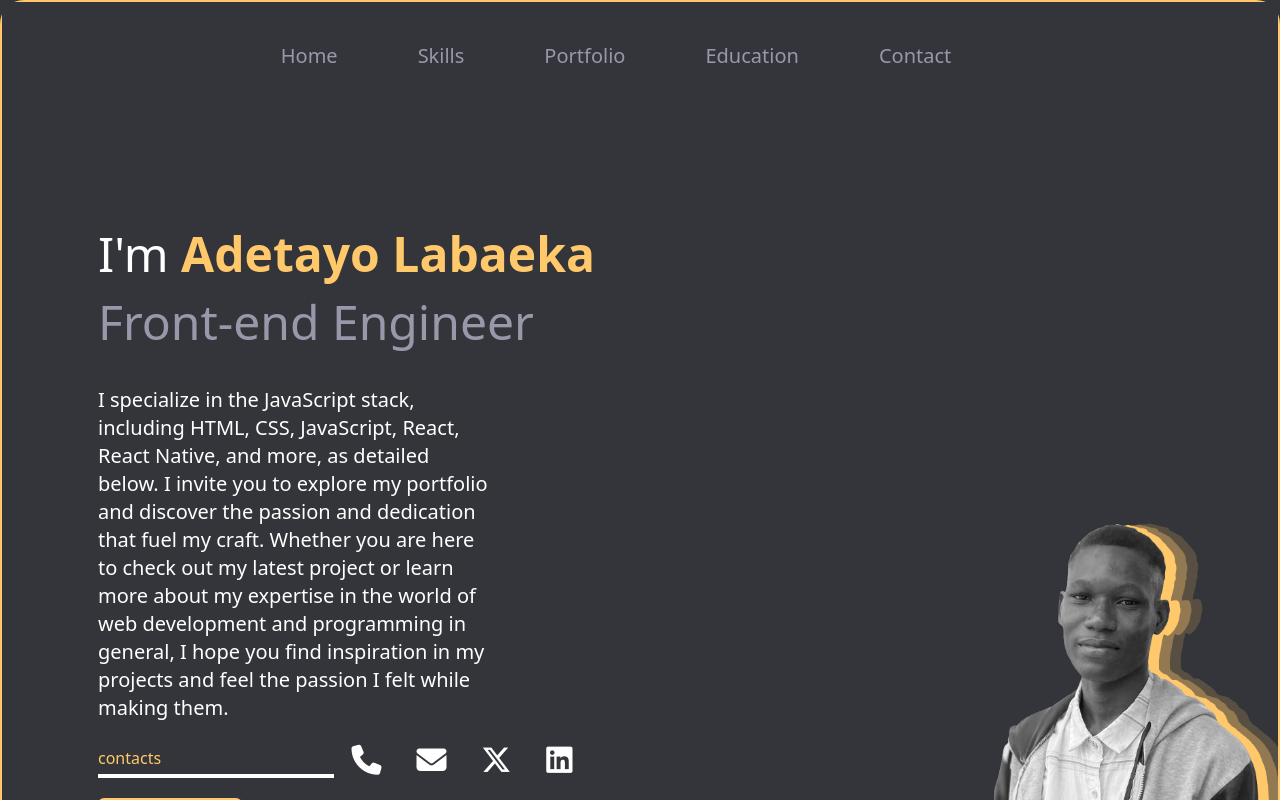
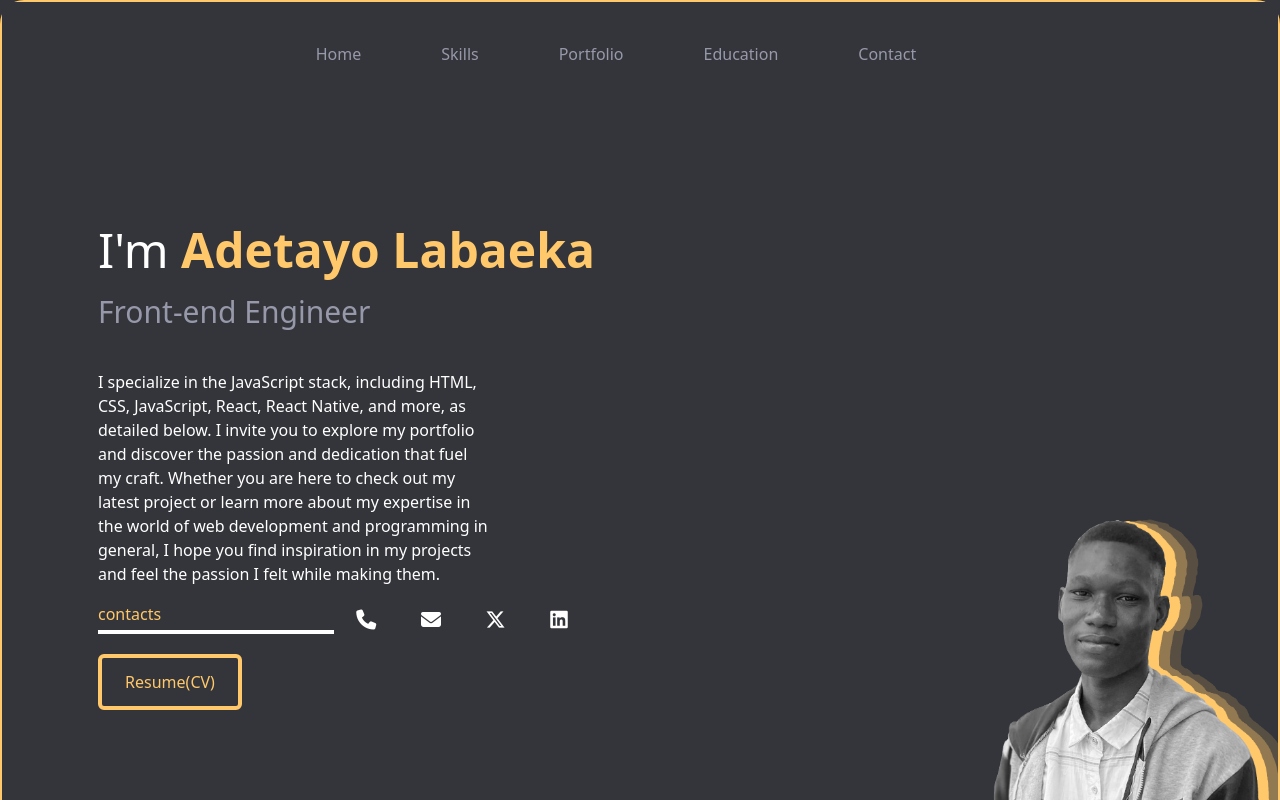
Before and after one commit to Onetyten/OnetytenCodes, a React (Vite) app: page / in a window 1280 px wide. Shown: the top 800 px of the page. Built offline with nearby package versions, Linux system fonts and the light colour scheme.

Commit message:
REducing text size

```diff
--- a/src/Components/Contact/Contact.jsx
+++ b/src/Components/Contact/Contact.jsx
@@ -8,11 +8,11 @@ export default function Contact() {
         <div className=' max-w-full relative flex items-start justify-between bg-my-yellow p-7'>
             <div className='flex flex-col justify-center'>
 
-                <h2 className='text-my-blue lg:text-4xl text-3xl font-bold mb-9'>
+                <h2 className='text-my-blue text-3xl font-bold mb-9'>
                     Get in touch
                 </h2>
                 <a href="mailto:labaekaabdulrazaq@mail.com">
-                    <button className='bg-my-blue text-my-yellow lg:text-lg text-md lg:p-5 p-3 lg:rounded-3xl rounded-md hover:border-4 border-white'>
+                    <button className='bg-my-blue text-my-yellow text-md lg:p-5 p-3 lg:rounded-3xl rounded-md hover:border-4 border-white'>
                         Contact me
                     </button>
                 </a>
@@ -26,20 +26,20 @@ export default function Contact() {
 
         <div className='grid items-center justify-center  bg-my-blue'>
             <div>
-                <h2 className='2xl:text-4xl text-3xl font-normal text-center text-my-yellow pt-4'>
+                <h2 className=' text-3xl font-normal text-center text-my-yellow pt-4'>
                     Location
                 </h2>
                 <div className='w-full h-1 bg-my-yellow mb-4'>
 
                 </div>
                 <ul>
-                    <li className='2xl:text-2xl lg:text-lg text-md font-normal text-center text-white pt-4 hover:text-my-grey'>
+                    <li className='lg:text-lg text-md font-normal text-center text-white pt-4 hover:text-my-grey'>
                         Ikeja, Lagos 100001
                     </li>
                 </ul>
             </div>
             <div>
-                <h2 className='2xl:text-4xl text-3xl font-normal text-center text-my-yellow pt-4'>
+                <h2 className='text-3xl font-normal text-center text-my-yellow pt-4'>
                     Connect
                 </h2>
                 <div className='w-full h-1 bg-my-yellow mb-4'>
--- a/src/Components/Contact/ContactLink.jsx
+++ b/src/Components/Contact/ContactLink.jsx
@@ -9,7 +9,7 @@ export default function ContactLink(props) {
               <i class={icon}></i>
             </div>
 
-            <p className='inline  2xl:text-2xl lg:text-lg text-md  font-normal text-center '>
+            <p className='inline lg:text-lg text-md  font-normal text-center '>
                 {title}
             </p>
         </a>
--- a/src/Components/Education/EduCard.jsx
+++ b/src/Components/Education/EduCard.jsx
@@ -40,10 +40,10 @@ export default function EduCard(props) {
 
 
         <div className='w-2/5 text-white'>
-          <h1 className='text-my-yellow lg:text-3xl text-xl mb-2'>
+          <h1 className='text-my-yellow lg:text-2xl text-xl mb-2'>
             {title}
           </h1>
-          <h2 className='lg:text-2xl  text-md mb-2'>
+          <h2 className='lg:text-xl  text-md mb-2'>
             {location}
           </h2>
          { pShow && (<EduText p = {p}/>)}
--- a/src/Components/Education/Education.jsx
+++ b/src/Components/Education/Education.jsx
@@ -4,7 +4,7 @@ import EduCard from './EduCard'
 export default function Education() {
   return (
     <div className='min-h-screen bg-my-blue max-w-full relative grid items-start' id='Education'>
-        <h3 className=' text-white text-3xl lg:text-3xl 2xl:text-5xl  font-bold block text-center pt-8 pl-3 absolute left-5 top-7'>Education</h3>
+        <h3 className=' text-white text-3xl lg:text-3xl 2xl:text-4xl  font-bold block text-center pt-8 pl-3 absolute left-5 top-7'>Education</h3>
 
         <div className='w-full h-20 bg-my-blue  mt-2'>
 
--- a/src/Components/Intro/Intro_links.jsx
+++ b/src/Components/Intro/Intro_links.jsx
@@ -12,14 +12,14 @@ export default function Intro_links() {
         </div>
         <div className='flex flex-col lg:flex-row justify-around w-64 '>
         <a href="tel:+2349155073769">
-          <i className="fa-solid fa-phone text-md lg:text-3xl text-white hover:text-my-grey"></i></a>
+          <i className="fa-solid fa-phone text-md lg:text-xl text-white hover:text-my-grey"></i></a>
         <a href="mailto:labaekaabdulrazaq@gmail.com">
-          <i class="fa-solid fa-envelope  text-md lg:text-3xl  text-white hover:text-my-grey" ></i></a>
+          <i class="fa-solid fa-envelope  text-md lg:text-xl  text-white hover:text-my-grey" ></i></a>
         <a href="https://x.com/Onetyten_exe">
-          <i class="fa-brands fa-x-twitter text-md lg:text-3xl  text-white hover:text-my-grey"></i>
+          <i class="fa-brands fa-x-twitter text-md lg:text-xl  text-white hover:text-my-grey"></i>
         </a>
         <a href="www.linkedin.com/in/labaeka-adetayo-a9681a247">
-          <i class="fa-brands fa-linkedin text-md lg:text-3xl  text-white hover:text-my-grey"></i>
+          <i class="fa-brands fa-linkedin text-md lg:text-xl  text-white hover:text-my-grey"></i>
         </a>
 
 
--- a/src/Components/Intro/Intro_nav.jsx
+++ b/src/Components/Intro/Intro_nav.jsx
@@ -11,7 +11,7 @@ export default function Intro_nav() {
 
   return (
     <div className='relative'>
-      <nav className='flex w-full justify-between pt-10  text-md lg:text-xl items-center' >
+      <nav className='flex w-full justify-between pt-10 text-md items-center' >
 
         <img src="src/assets/Logo.svg" alt="" className='ml-8 w-0'/>
         <ul className='lg:w-full hidden lg:flex justify-around text-my-grey '>
--- a/src/Components/Intro/Intro_text.jsx
+++ b/src/Components/Intro/Intro_text.jsx
@@ -43,16 +43,16 @@ export default function Intro_text() {
       <h2 className='mt-20 lg:mt-40 text-white text-2xl font-light lg:text-5xl'>
         I'm <span className='text-my-yellow text-2xl lg:text-5xl font-bold inline' ref={nameRef}>Adetayo Labaeka</span>
       </h2>
-      <h2 className='text-my-grey text-2xl lg:text-5xl font-light mt-5'>
+      <h2 className='text-my-grey text-2xl lg:text-3xl font-light mt-5'>
         Front-end Engineer
       </h2>
-      <p className='w-4/6 lg:w-2/6 text-white mt-10 text-md lg:text-xl'>
+      <p className='w-4/6 lg:w-2/6 text-white mt-10 text-md '>
       I specialize in the JavaScript stack, including HTML, CSS, JavaScript, React, React Native, and more, as detailed below. I invite you to explore my portfolio and discover the passion and dedication that fuel my craft. Whether you are here to check out my latest project or learn more about my expertise in the world of web development and programming in general, I hope you find inspiration in my projects and feel the passion I felt while making them.
       </p>
 
       <Intro_links />
       <a href={Resume} download="Labaeka Adetayo" target='_blank'>
-        <button className='rounded-md border-4 h-14 w-36 text-md lg:text-lg text-center  text-my-yellow border-my-yellow mt-5 hover:bg-my-yellow hover:text-white'>
+        <button className='rounded-md border-4 h-14 w-36 text-md  text-center  text-my-yellow border-my-yellow mt-5 hover:bg-my-yellow hover:text-white'>
           Resume(CV)
         </button>
       </a>
--- a/src/Components/Portfolio/Portfolio.jsx
+++ b/src/Components/Portfolio/Portfolio.jsx
@@ -14,7 +14,7 @@ export default function Portfolio() {
 
   return (
     <div className='min-h-screen bg-my-blue max-w-full relative' id='Portfolio'>
-        <h3 className=' text-white text-3xl lg:text-4xl 2xl:text-5xl  font-bold block text-center pt-10 lg:pt-6'>Portfolio</h3>
+        <h3 className=' text-white text-3xl lg:text-4xl 2xl:text-4xl  font-bold block text-center pt-10 lg:pt-6'>Portfolio</h3>
         <div className='lg:flex grid justify-center flex-wrap w-full px-16 pt-16 lg:pt-8 pb-8 lg:pb-4'>
 
                 <PortfolioCard src={MaurysKitchen} name="Maurys Kitchen"desc ="This dynamic restaurant website streamlines order communication, allowing customers to place table orders instantly transmitted to the kitchen. The centralized dashboard enables efficient delivery." link ="https://mauryskitchen.netlify.app/"  />
--- a/src/Components/Skills/Skill_card.jsx
+++ b/src/Components/Skills/Skill_card.jsx
@@ -43,7 +43,7 @@ export default function Skill_card(props) {
 
 
         </div>
-        <p className='text-center lg:pr-0 text-white text-lg 2xl:text-2xl'>{name}</p>
+        <p className='text-center lg:pr-0 text-white text-lg'>{name}</p>
 
 
 
--- a/src/Components/Skills/Skills.jsx
+++ b/src/Components/Skills/Skills.jsx
@@ -14,7 +14,7 @@ import GithubImg from './github.png'
 export default function Skills() {
   return (
     <div className='min-h-screen bg-my-blue max-w-full relative' id='Skills'>
-      <h3 className=' text-white text-3xl lg:text-4xl 2xl:text-5xl  font-bold block text-center pt-10'>My Skills</h3>
+      <h3 className=' text-white text-3xl lg:text-4xl 2xl:text-4xl  font-bold block text-center pt-10'>My Skills</h3>
       <div className='flex justify-center flex-wrap w-full pl-10 py-10 lg:p-7 2xl:p-16' >
 
         <Skill_card name="React" src ={ReactImg} skillPoint = "h-4/6" percent="80"/>
```
